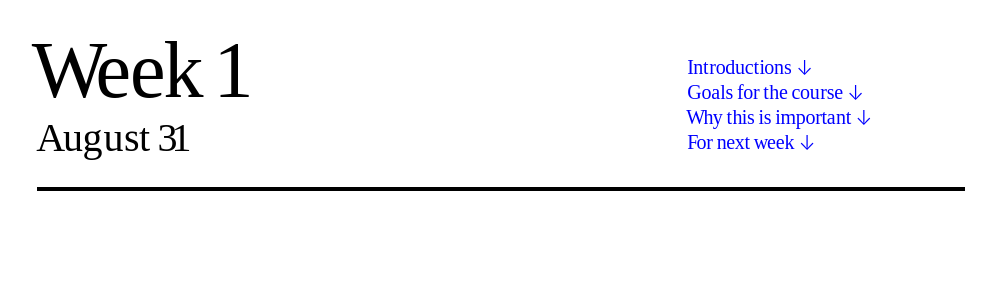
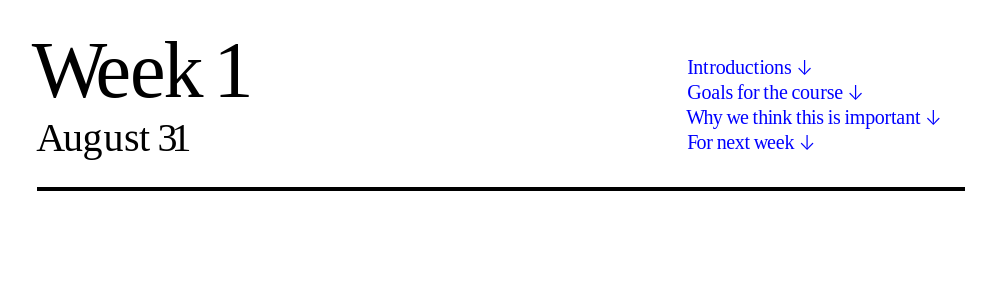
Before and after one commit to core-interaction/core-interaction.github.io, a Jekyll site: the page built from week/1.md, in a window 1280 px wide and 900 px high. Shown: the part 149-449 px from the top of the window, without its empty margins (139-1135 px from the left). Built offline with Jekyll 4.4.1, drawn with Linux system fonts in a browser that asks for light colours.

Commit message:
Last one.

```diff
--- a/week/1.md
+++ b/week/1.md
@@ -27,7 +27,7 @@ Let’s go through the syllabus, our approach, and our community agreement.
 
 
 
-## {{ 'Why this is important' | kerning }}
+## {{ 'Why we think this is important' | kerning }}
 
 We’re going to talk about the web and why it is our pathway into typography and design.
 
```
